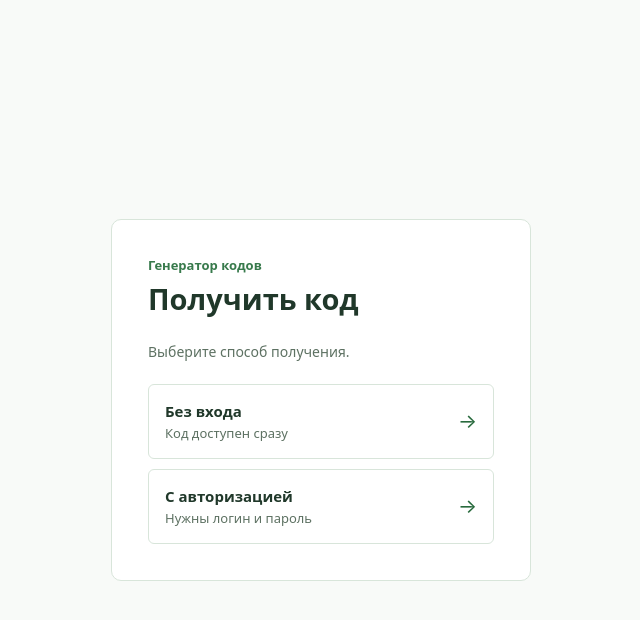
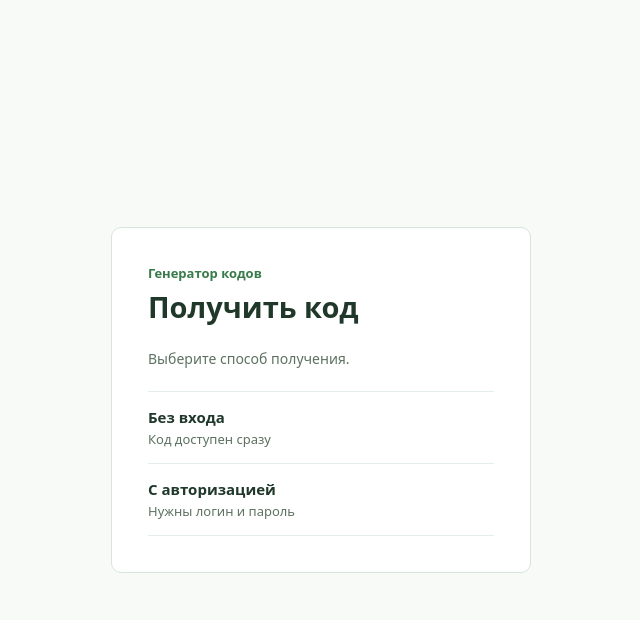
Before and after one commit to gimmeashot/four-digit-code-test, a Flask app: page / in a window 1280 px wide. Shown: the top 620 px of the page, without its empty margins (319-959 px from the left). Run offline with Flask 3, Linux system fonts and the light colour scheme.

Commit message:
Simplify menu links and action buttons

```diff
--- a/static/style.css
+++ b/static/style.css
@@ -77,21 +77,20 @@ input:focus-visible, button:focus-visible, a:focus-visible {
 
 button {
   margin-top: 4px;
-  padding: 11px 16px;
-  border: 1px solid #286a3d;
+  padding: 10px 15px;
+  border: 1px solid #b8cbbb;
   border-radius: 6px;
-  background: #286a3d;
-  color: #fff;
+  background: #fff;
+  color: #286a3d;
   font: inherit;
   font-size: 14px;
   font-weight: 600;
   cursor: pointer;
 }
 
-button:hover { background: #205a33; }
+button:hover { border-color: #8dbb99; background: #f2f8f2; }
 button:disabled { opacity: .65; cursor: wait; }
-.logout button { margin-top: 0; background: #fff; color: #286a3d; }
-.logout button:hover { background: #f2f8f2; }
+.logout button { margin-top: 0; }
 .login-leave { margin-top: 18px; }
 .error { color: #a33131; font-size: 14px; }
 
@@ -106,21 +105,16 @@ a { color: #286a3d; text-underline-offset: 3px; }
 a:hover { color: #174d29; }
 
 .menu .hint { margin: 0 0 22px; }
-.choice-list { display: grid; gap: 10px; }
+.choice-list { display: grid; border-top: 1px solid #e5eee6; }
 
 .choice {
-  display: flex;
-  align-items: center;
-  justify-content: space-between;
-  gap: 18px;
-  padding: 16px;
-  border: 1px solid #d8e5da;
-  border-radius: 6px;
+  display: block;
+  padding: 15px 0;
+  border-bottom: 1px solid #e5eee6;
   color: #20382a;
   text-decoration: none;
 }
 
-.choice:hover { border-color: #8dbb99; background: #f2f8f2; color: #20382a; }
+.choice:hover { color: #286a3d; }
 .choice strong { display: block; font-size: 15px; font-weight: 600; }
 .choice small { display: block; margin-top: 3px; color: #5d7162; font-size: 13px; }
-.arrow { color: #286a3d; font-size: 20px; line-height: 1; }
--- a/templates/menu.html
+++ b/templates/menu.html
@@ -14,11 +14,9 @@
     <div class="choice-list">
       <a class="choice" href="{{ url_for('public_code') }}">
         <span><strong>Без входа</strong><small>Код доступен сразу</small></span>
-        <span class="arrow" aria-hidden="true">→</span>
       </a>
       <a class="choice" href="{{ url_for('private_code') }}">
         <span><strong>С авторизацией</strong><small>Нужны логин и пароль</small></span>
-        <span class="arrow" aria-hidden="true">→</span>
       </a>
     </div>
   </main>
```
